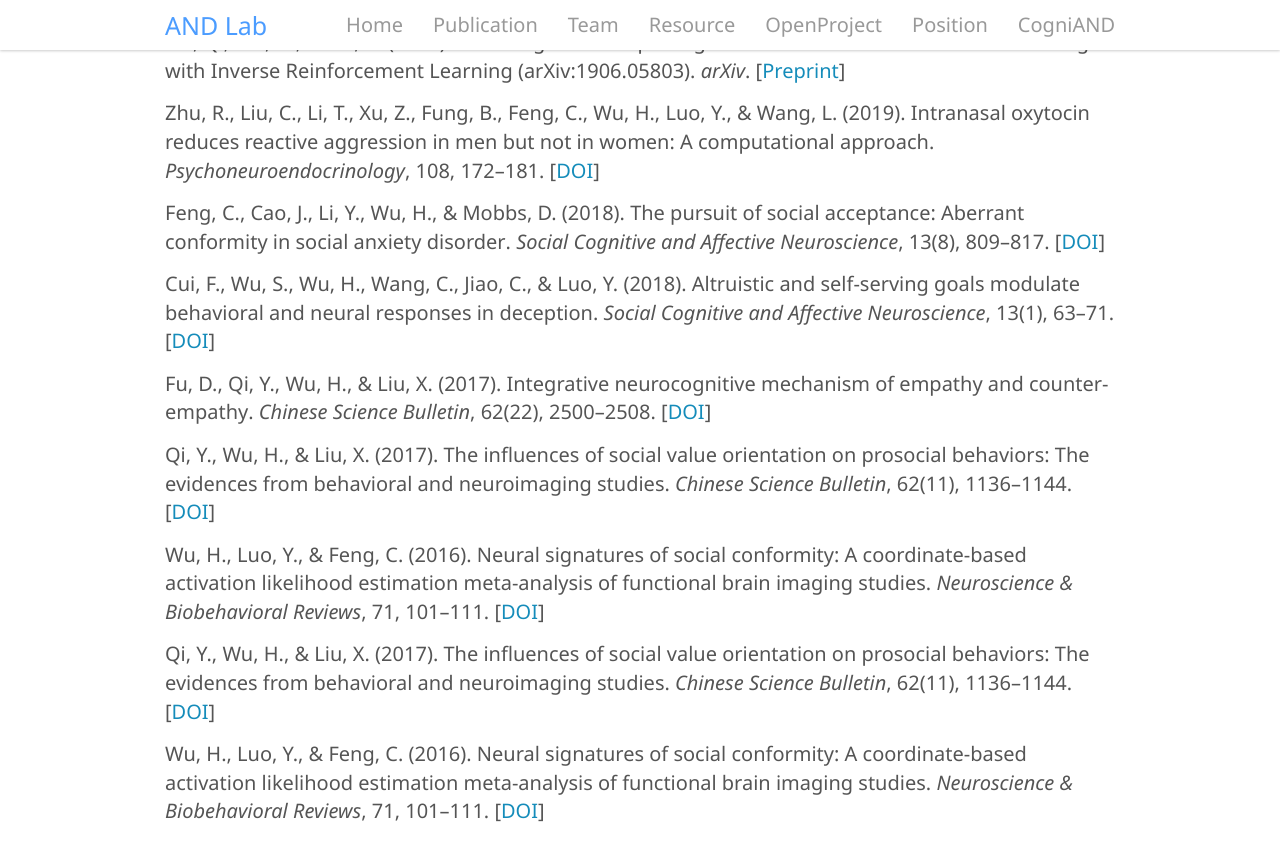
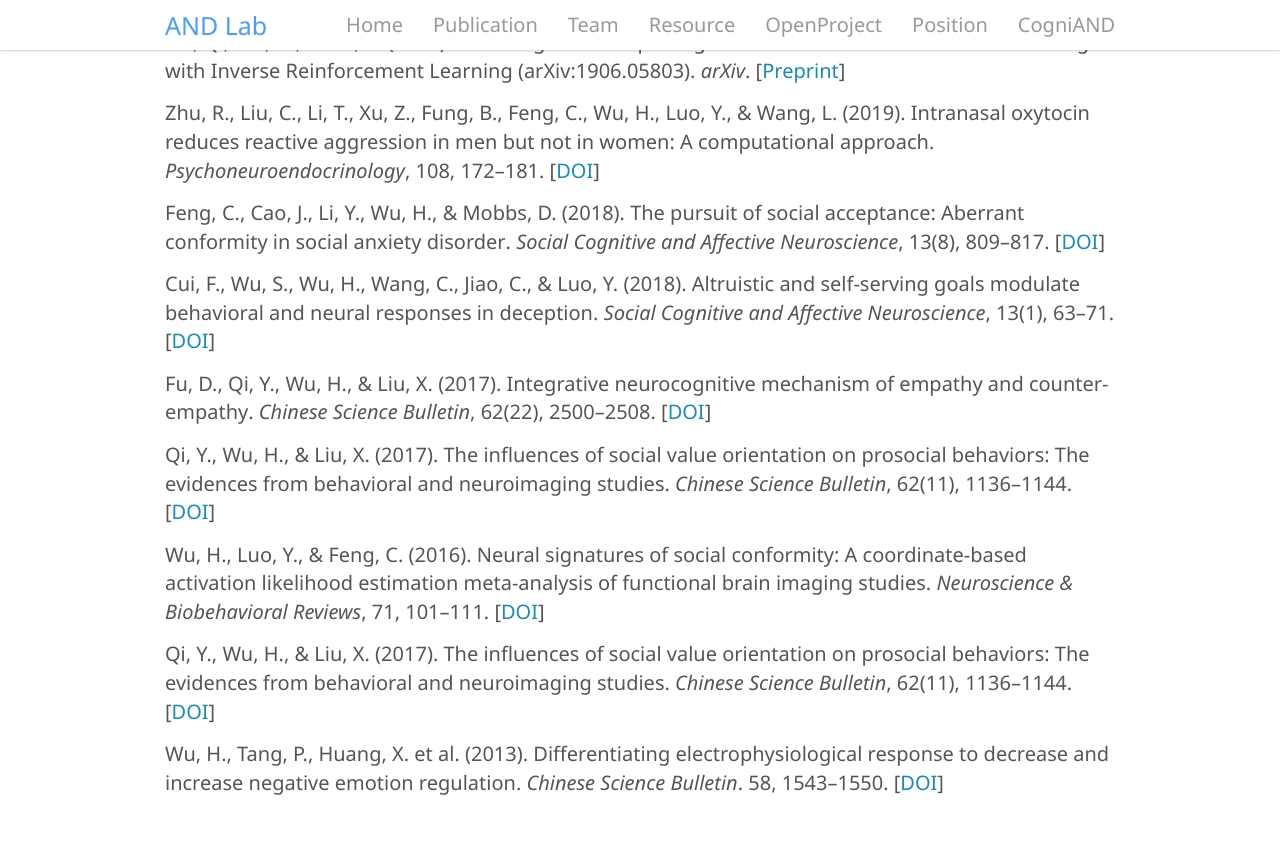
Before and after one commit to andlab-um/lab-website, a Jekyll site: the page built from _pages/publication.md, in a window 1280 px wide and 900 px high, scrolled down 5382 px. Shown: the top 861 px of the window. Built offline with Jekyll 4.4.1, drawn with Linux system fonts in a browser that asks for light colours; nearby versions of some CDN libraries.

Commit message:
Update publication.md

```diff
--- a/_pages/publication.md
+++ b/_pages/publication.md
@@ -171,4 +171,4 @@ Wu, H., Luo, Y., & Feng, C. (2016). **Neural signatures of social conformity: A
 
 Qi, Y., Wu, H., & Liu, X. (2017). **The influences of social value orientation on prosocial behaviors: The evidences from behavioral and neuroimaging studies**. *Chinese Science Bulletin*, 62(11), 1136–1144. [[DOI](https://doi.org/10.1360/N972016-00631){:target='_blank'}]
 
-Wu, H., Luo, Y., & Feng, C. (2016). **Neural signatures of social conformity: A coordinate-based activation likelihood estimation meta-analysis of functional brain imaging studies**. *Neuroscience & Biobehavioral Reviews*, 71, 101–111. [[DOI](https://doi.org/10.1016/j.neubiorev.2016.08.038){:target='_blank'}]
+Wu, H., Tang, P., Huang, X. et al. (2013). **Differentiating electrophysiological response to decrease and increase negative emotion regulation**. *Chinese Science Bulletin*. 58, 1543–1550. [[DOI](https://doi.org/10.1007/s11434-013-5746-x){:target='_blank'}]
```
